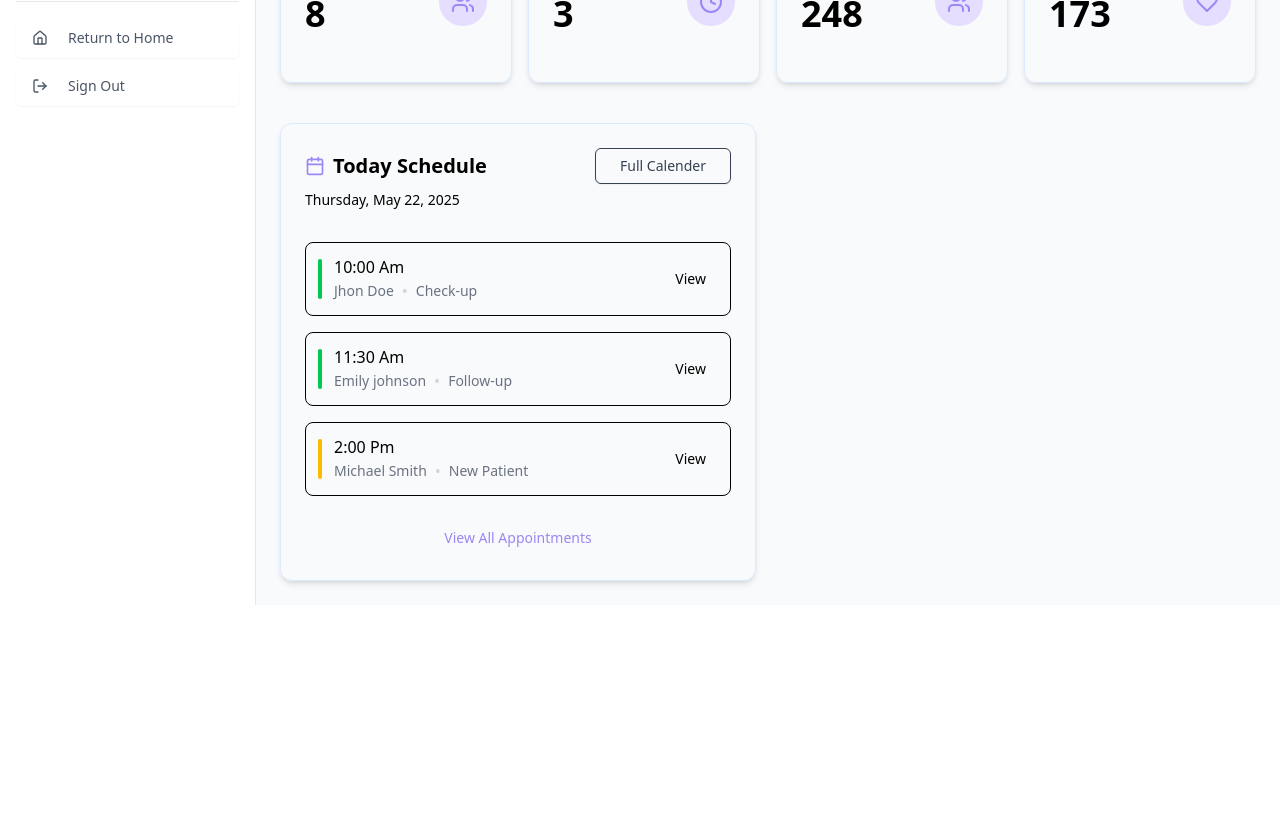
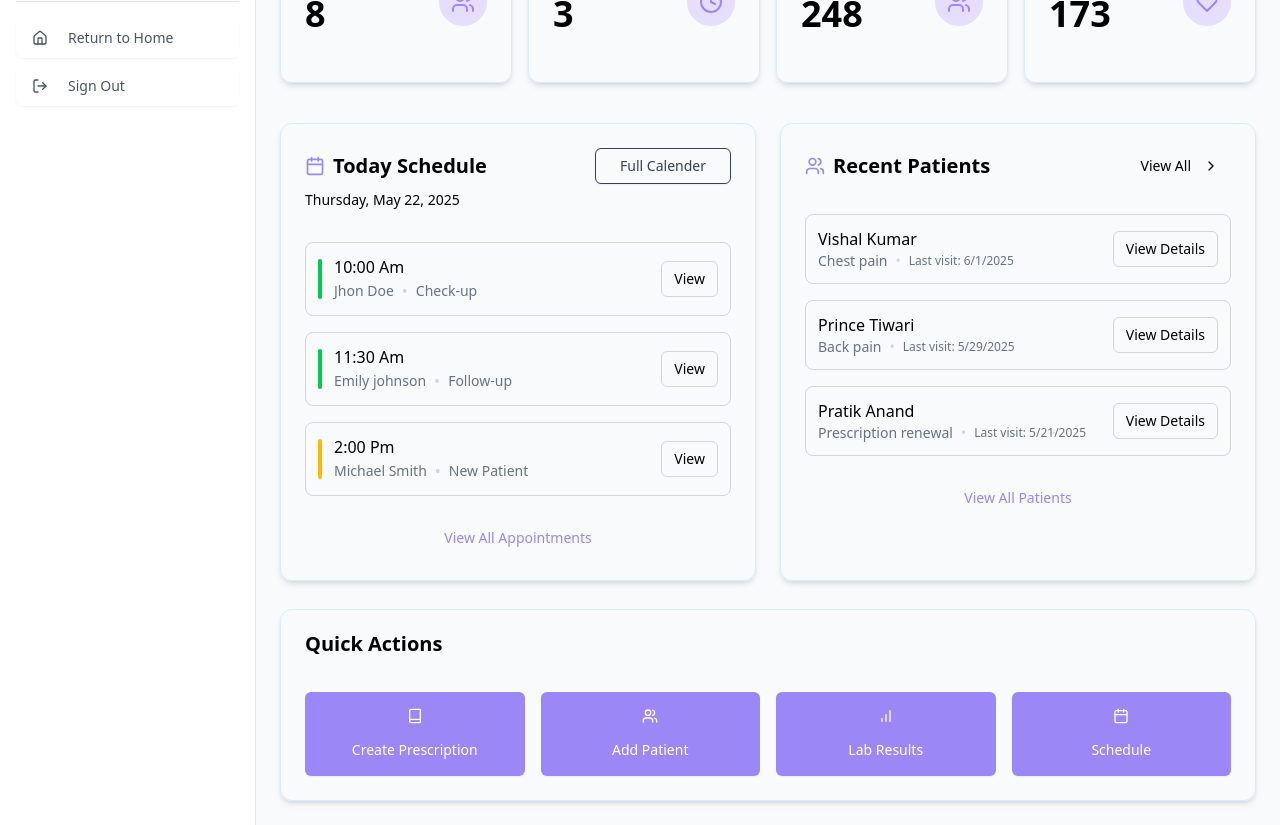
Before and after one commit to NumanFaisal/MedCare, a Next.js app: page /dashboard/doctor in a window 1280 px wide. Shown: the part 260-1085 px from the top of the page. Before the commit the page ends 865 px from the top, so only its background shows below. Built offline with nearby package versions, Linux system fonts and the light colour scheme.

Commit message:
Doctor Dashboard done

```diff
--- a/src/app/(app)/dashboard/doctor/page.tsx
+++ b/src/app/(app)/dashboard/doctor/page.tsx
@@ -3,7 +3,7 @@
 import DashboardLayout from "@/components/layouts/DashboardLayout";
 import { Button } from "@/components/ui/button";
 import { Card, CardContent, CardDescription, CardHeader, CardTitle } from "@/components/ui/card";
-import { Calendar, Clock, Heart, User, Users } from "lucide-react";
+import { BarChart, Book, Calendar, ChevronRight, Clock, Heart, User, Users } from "lucide-react";
 import Link from "next/link";
 
 
@@ -108,7 +108,7 @@ function DoctorDashboard () {
                     <CardContent>
                         <div className="space-y-4">
                             {upcomingAppointments.map(appointment => (
-                                <div key={appointment.id} className="flex items-center justify-between p-3 border rounded-lg">
+                                <div key={appointment.id} className="flex items-center justify-between p-3 border border-gray-300 rounded-lg">
                                     <div className="flex items-center">
                                         <div className={`h-10 w-1 rounded-full mr-3 ${appointment.status === 'confirmed' ? 'bg-green-500' : 'bg-amber-400'}`} />
                                         <div>
@@ -120,7 +120,7 @@ function DoctorDashboard () {
                                             </div>
                                         </div>
                                     </div>
-                                    <Button size="sm" variant="ghost">View</Button>
+                                    <Button size="sm" variant="ghost" className="border-gray-300 border">View</Button>
                                 </div>
                             ))}
 
@@ -132,7 +132,81 @@ function DoctorDashboard () {
                         </div>
                     </CardContent>
                 </Card>
+
+                {/* Recent Patient */}
+                <Card>
+                    <CardHeader className="pd-2">
+                        <div className="flex justify-between items-center">
+                            <CardTitle className="text-xl flex items-center gap-2">
+                                <Users className="h-5 w-5 text-primary" />
+                                Recent Patients
+                            </CardTitle>
+                            <Button variant={"ghost"} size={"sm"} asChild>
+                                <Link href={"/patients"}>
+                                    View All
+                                    <ChevronRight className="ml-1 h-4 w-4" />
+                                </Link>
+                            </Button>
+                        </div>
+                    </CardHeader>
+                    <CardContent className="space-y-4">
+                        {recentPatient.map(patient => (
+                            <div key={patient.id} className="flex items-center justify-between p-3 border border-gray-300 rounded-lg">
+                                <div>
+                                    <p className="font-medium">{patient.name}</p>
+                                    <div className="flex items-center text-sm text-gray-500">
+                                        <p className="text-sm">{patient.reason}</p>
+                                        <span className="mx-2 text-gray-300">•</span>
+                                        <p className="text-xs">Last visit: {new Date(patient.lastVisit).toLocaleDateString()}</p>
+                                    </div>
+                                </div>
+                                <Button size="sm" variant="ghost" className="border-gray-300 border">View Details</Button>
+                            </div>
+                        ))}
+
+                        <div className="text-center pt-2">
+                            <Button variant={"link"} size={"sm"} asChild>
+                                <Link href={"/patients"}>View All Patients</Link>
+                            </Button>
+                        </div>
+                    </CardContent>
+                </Card>
             </div>
+
+            {/* Quick Actions  */}
+            <Card className="mt-7">
+                <CardHeader className="pb-2">
+                    <CardTitle className="text-xl">Quick Actions</CardTitle>
+                </CardHeader>
+                <CardContent>
+                    <div className="grid grid-cols-2 md:grid-cols-4 gap-4">
+                        <Button className="h-auto py-4 flex flex-col " asChild>
+                            <Link href={"/create-prescription"} className="text-white">
+                                <Book className="mb-2 text-white "/>
+                                Create Prescription
+                            </Link>
+                        </Button>
+                        <Button className="h-auto py-4 flex flex-col" asChild>
+                            <Link href={"/add-patient"} className="text-white">
+                                <Users className="mb-2 text-white "/>
+                                Add Patient
+                            </Link>
+                        </Button>
+                        <Button className="h-auto py-4 flex flex-col" asChild>
+                            <Link href={"/lab-results"} className="text-white">
+                                <BarChart className="mb-2 text-white "/>
+                                Lab Results
+                            </Link>
+                        </Button>
+                        <Button className="h-auto py-4 flex flex-col " asChild>
+                            <Link href={"/schedule"} className="text-white">
+                                <Calendar className="mb-2 text-white "/>
+                                Schedule
+                            </Link>
+                        </Button>
+                    </div>
+                </CardContent>
+            </Card>
         </DashboardLayout>
     )
 
--- a/src/components/layouts/DashboardLayout.tsx
+++ b/src/components/layouts/DashboardLayout.tsx
@@ -62,7 +62,7 @@ function DashboardLayout({ children, role }: DashboardLayoutProps) {
     };
 
     return (
-        <div className="min-h-screen bg-gray-50 flex flex-col">
+        <div className="min-h-screen bg-gray-100 flex flex-col">
             {/* Top Navigation */}
             <header className="bg-white shadow-sm border-b border-gray-200">
                 <div className="px-4 sm:px-6 lg:px-8">
```
